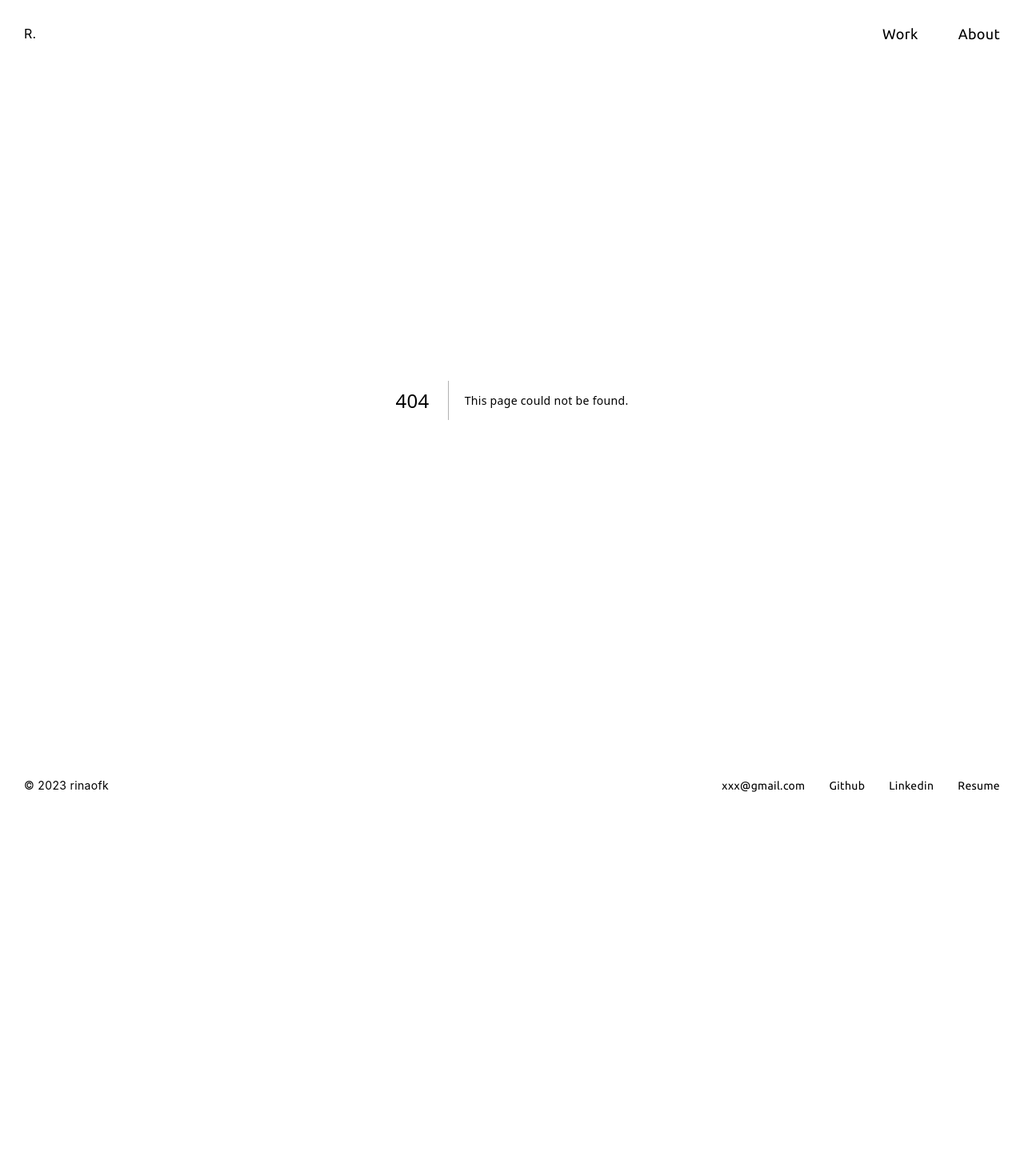
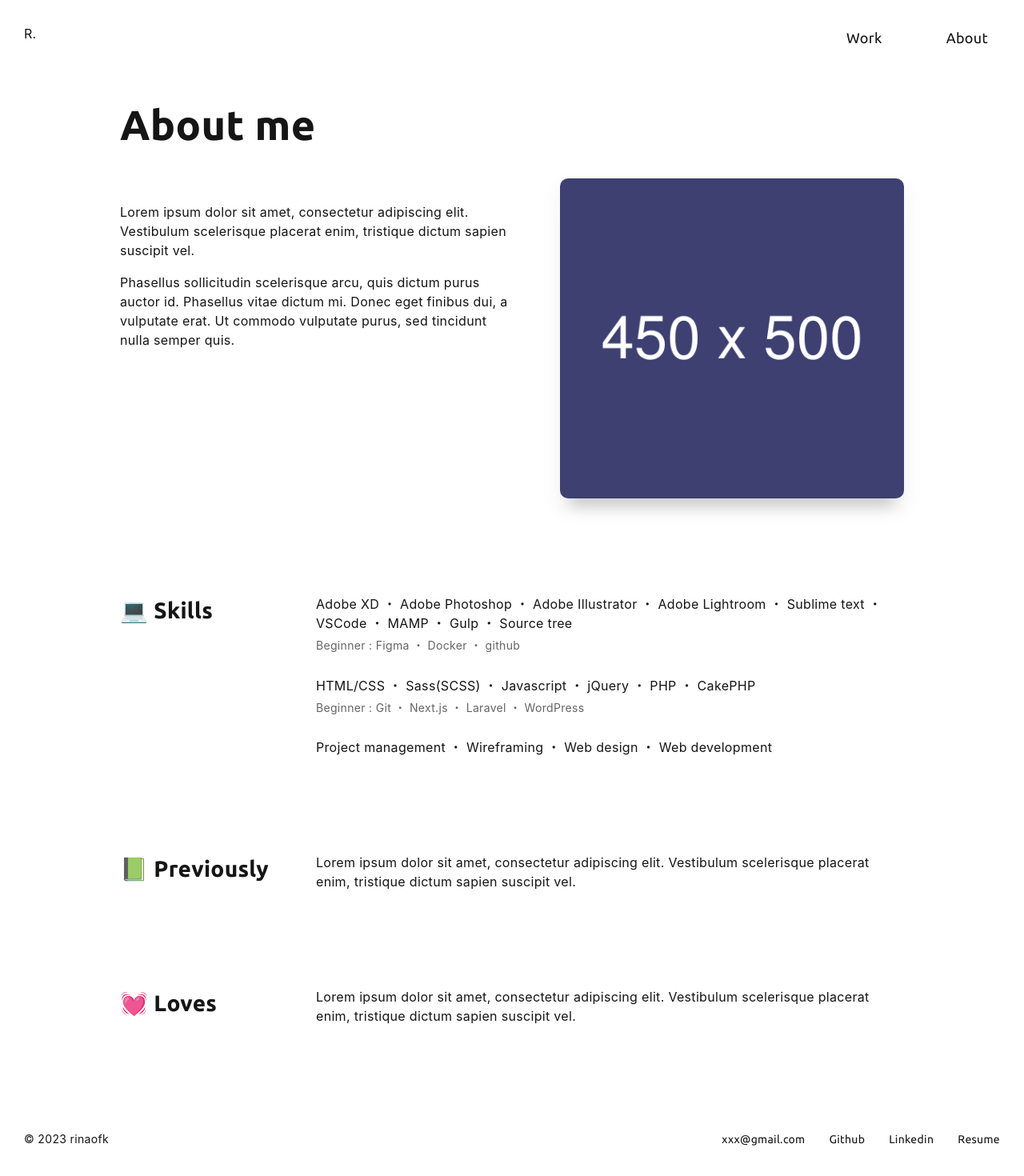
Before and after one commit to rixcx/rinaofk, a Next.js app: page /about in a window 1280 px wide. Before the commit this address had no page. Shown: the top 1470 px of the page at 80% size. Before the commit the page ends 1074 px from the top, so only its background shows below. Built offline with nearby package versions, Linux system fonts and the light colour scheme.

Commit message:
[about] create about

```diff
--- /dev/null
+++ b/pages/about.js
@@ -0,0 +1,56 @@
+import Image from 'next/image'
+import Link from "next/link";
+import styles from 'styles/pages/About.module.scss'
+
+export default function About() {
+  return (
+    <>
+      <h1 className={styles.ttl}>About me</h1>
+      <section className={styles.content}>
+        <div className={styles.intro}>
+          <div className={styles.intro_txt}>
+            <h2 className={styles.ttl}></h2>
+            <p>Lorem ipsum dolor sit amet, consectetur adipiscing elit. Vestibulum scelerisque placerat enim, tristique dictum sapien suscipit vel. </p>
+            <p>Phasellus sollicitudin scelerisque arcu, quis dictum purus auctor id. Phasellus vitae dictum mi. Donec eget finibus dui, a vulputate erat. Ut commodo vulputate purus, sed tincidunt nulla semper quis.</p>
+          </div>
+          <figure className={styles.intro_img}><Image src="/450x500.png" alt="me" width={430} height={400} /></figure>
+        </div>
+      </section>
+
+      <section className={styles.content}>
+        <div className={styles.wrap}>
+          <h2 className={styles.wrap_ttl}>💻 Skills</h2>
+          <div className={styles.wrap_detail}>
+            <div>
+              <p>Adobe XD ・ Adobe Photoshop ・ Adobe Illustrator ・ Adobe Lightroom ・ Sublime text ・ VSCode ・ MAMP ・ Gulp ・ Source tree</p>
+              <p className={styles.wrap_beginner}>Beginner : Figma ・ Docker ・ github</p>
+            </div>
+            <div>
+              <p>HTML/CSS ・ Sass(SCSS) ・ Javascript ・ jQuery ・ PHP ・ CakePHP</p>
+              <p className={styles.wrap_beginner}>Beginner : Git ・ Next.js ・ Laravel ・ WordPress</p>
+            </div>
+            <div><p>Project management ・ Wireframing ・ Web design ・ Web development</p></div>
+          </div>
+        </div>
+      </section>
+
+      <section className={styles.content}>
+        <div className={styles.wrap}>
+          <h2 className={styles.wrap_ttl}>📗 Previously</h2>
+          <div className={styles.wrap_detail}>
+            <p>Lorem ipsum dolor sit amet, consectetur adipiscing elit. Vestibulum scelerisque placerat enim, tristique dictum sapien suscipit vel.</p>
+          </div>
+        </div>
+      </section>
+
+      <section className={styles.content}>
+        <div className={styles.wrap}>
+          <h2 className={styles.wrap_ttl}>💓 Loves</h2>
+          <div className={styles.wrap_detail}>
+            <p>Lorem ipsum dolor sit amet, consectetur adipiscing elit. Vestibulum scelerisque placerat enim, tristique dictum sapien suscipit vel.</p>
+          </div>
+        </div>
+      </section>
+    </>
+  )
+}
--- a/pages/index.js
+++ b/pages/index.js
@@ -7,7 +7,7 @@ export default function Home() {
     <>
       <section className={styles.content}>
         <h1 className={styles.ttl}>
-          Hello. I'm <span className={styles.em}>Rina.</span><br />I like to design and code.
+          Hello. I'm <span className={styles.em}>Rina</span>.<br />I like to design and code.
         </h1>
         <p className={styles.desc}>
           I worked as a web designer and web engineer in Japan from April 2017 to August 2023.<br />Currently I'm living in Australia to learn English and improve web development skills.
--- a/styles/common/_common.scss
+++ b/styles/common/_common.scss
@@ -4,9 +4,9 @@ body {
   font-size: 16px;
   color: global.$color-body;
 
-::selection {
-  background-color: #cef3de;
-}
+  ::selection {
+    background-color: #90e772;
+  }
 
   @include global.mediaquery(sp) {
     font-size: 14px;
--- a/styles/common/layout/Footer.module.scss
+++ b/styles/common/layout/Footer.module.scss
@@ -4,7 +4,7 @@
   display: flex;
   justify-content: space-between;
   padding: 30px;
-  margin: 40px 0 50px;
+  margin: 100px 0 50px;
 }
 
 .copyright {
@@ -18,6 +18,7 @@
   > a {
     margin-left: 30px;
     font-family: global.$font-family-ubuntu;
+    @include global.hover;
 
     &:first-child {
       margin-left: 0;
--- a/styles/common/layout/Layout.module.scss
+++ b/styles/common/layout/Layout.module.scss
@@ -1,7 +1,7 @@
 @use "global" as global;
 
 .body {
-  margin-top: 100px;
+  margin-top: 120px;
   font-family: global.$font-family-default;
   line-height: 1.5em;
   letter-spacing: 0.02em;
--- a/styles/common/layout/Nav.module.scss
+++ b/styles/common/layout/Nav.module.scss
@@ -16,9 +16,20 @@
       font-family: global.$font-family-ubuntu;
       font-size: 18px;
 
+      > a {
+      border-radius: 15px;
+      padding: 5px 15px;
+      transition: all 0.3s;
+
+        &:hover {
+          background-color: #fff;
+          box-shadow: 1px 5px 15px 4px rgba(145, 145, 145, 0.1), 1px 10px 10px -10px rgba(145, 145, 145, 0.4);
+        }
+      }
+
       &:first-child {
         margin-left: 0;
       }
-     }
+    }
   }
 }
--- /dev/null
+++ b/styles/pages/About.module.scss
@@ -0,0 +1,64 @@
+@use "global" as global;
+
+.content {
+  margin-bottom: 120px;
+
+  &:last-child {
+    margin-bottom: 0;
+  }
+}
+
+.ttl {
+  font-family: global.$font-family-ubuntu;
+  font-size: 52px;
+  font-weight: bold;
+  line-height: 1.4em;
+  margin-bottom: 30px;
+}
+
+.intro {
+  display: flex;
+  justify-content: space-between;
+}
+
+.intro_txt {
+  width: 50%;
+
+    > p + p {
+    margin-top: 1em;
+  }
+}
+
+.intro_img {
+  > img {
+    object-fit: cover;
+    border-radius: 10px;
+    box-shadow: 0 12px 18px 4px rgba(145, 145, 145, 0.1), 0 24px 16px -14px rgba(145,145,145, 40%);
+  }
+}
+
+.wrap {
+  display: flex;
+}
+
+.wrap_ttl {
+  width: 25%;
+  font-family: global.$font-family-ubuntu;
+  font-size: 28px;
+  font-weight: bold;
+  line-height: 1.4em;
+}
+
+.wrap_detail {
+  width: calc(100% - 25%);
+
+  > div + div {
+      margin-top: 1.6em;
+  }
+}
+
+.wrap_beginner {
+  margin-top: 0.3em;
+  font-size: 14px;
+  color: global.$color-body-thin;
+}
--- a/styles/pages/Index.module.scss
+++ b/styles/pages/Index.module.scss
@@ -1,7 +1,7 @@
 @use "global" as global;
 
 .content {
-  margin-bottom: 100px;
+  margin-bottom: 120px;
 
   &:last-child {
     margin-bottom: 0;
@@ -9,20 +9,21 @@
 }
 
 .ttl {
+  font-family: global.$font-family-ubuntu;
   font-size: 52px;
   font-weight: bold;
   line-height: 1.4em;
   margin-bottom: 20px;
 
   .em {
-    font-family: global.$font-family-ubuntu;
+    font-family: global.$font-family-default;
     font-size: 60px;
   }
 }
 
 .desc {
-  margin-bottom: 20px;
-  font-size: 20px;
+  margin-bottom: 60px;
+  font-size: 22px;
   line-height: 1.6em;
   color: global.$color-body-thin;
 }
@@ -41,7 +42,7 @@
   font-family: global.$font-family-ubuntu;
   font-size: 48px;
   font-weight: bold;
-  margin-bottom: 20px;
+  margin-bottom: 30px;
 }
 
 .list {
```
Also changed, not shown: public/450x500.png (added). Lines whose indentation alone changed are shown as unchanged.
